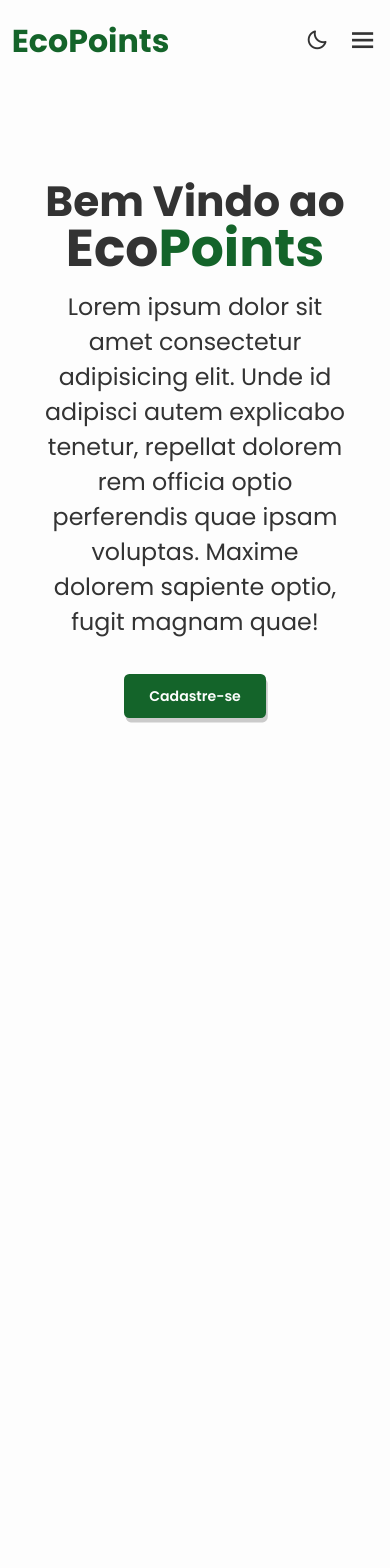
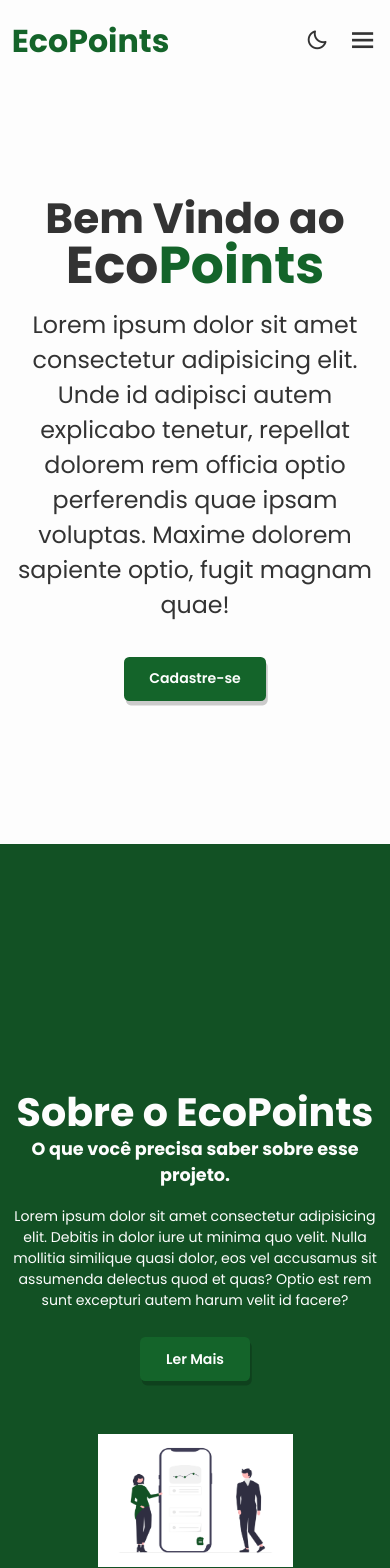
Before and after one commit to Sprint3-grupo7/FrontEnd, a React (Vite) app in the folder sprint3frontend/: page / in a window 390 px wide. Shown: the top 1568 px of the page. Before the commit the page ends 844 px from the top, so only its background shows below. Built offline with nearby package versions, Linux system fonts and the light colour scheme.

Commit message:
Adicionado página sobre e trabalhando na responsividade

```diff
--- a/sprint3frontend/src/App.jsx
+++ b/sprint3frontend/src/App.jsx
@@ -2,6 +2,7 @@
 import './App.css'
 import Header from './componentes/header'
 import Principal from './componentes/principal'
+import Sobre from './componentes/sobre'
 
 function App() {
 
@@ -9,6 +10,7 @@ function App() {
     <>
       <Header />
       <Principal />
+      <Sobre />
     </>
   )
 }
--- a/sprint3frontend/src/componentes/header/index.jsx
+++ b/sprint3frontend/src/componentes/header/index.jsx
@@ -2,7 +2,7 @@ import './header.css'
 
 
 const Header = () => {
-    let darkModeIcon = document.querySelector('#darkMode-icon');
+
 
     return (
         <header className="header">
@@ -16,12 +16,15 @@ const Header = () => {
             </nav>
 
             <div className="bx bx-moon" id="darkMode-icon" onClick={() => {
+                let darkModeIcon = document.querySelector('#darkMode-icon');
                 darkModeIcon.classList.toggle('bx-sun');
                 document.body.classList.toggle('modo-escuro');
             }}></div>
 
 
             <div className="bx bx-menu" id="menu-icon" onClick={() => {
+                const menuIcon = document.querySelector('#menu-icon');
+                let navbar = document.querySelector('.navbar');
                 menuIcon.classList.toggle('bx-x');
                 navbar.classList.toggle('active');
             }}></div>
@@ -30,8 +33,7 @@ const Header = () => {
 }
 
 
-const menuIcon = document.querySelector('#menu-icon');
-let navbar = document.querySelector('.navbar');
+
 let sections = document.querySelectorAll('section');
 let navLinks = document.querySelectorAll('header nav a');
 
@@ -55,10 +57,6 @@ window.onscroll = () => {
     let header = document.querySelector('.header');
 
     header.classList.toggle('sticky', window.scrollY > 100);
-
-    menuIcon.classList.remove('bx-x')
-    navbar.classList.remove('active');
-
 };
 
 
--- /dev/null
+++ b/sprint3frontend/src/componentes/sobre/index.jsx
@@ -0,0 +1,27 @@
+import './sobre.css'
+import imagemSobre from './imagemSobre.png'
+
+const Sobre = () => {
+    return (
+        <section className="sobre" id="sobre">
+            <div className='imagem-sobre'>
+                <img src={imagemSobre} alt="imagem reciclagem"/>
+            </div>
+
+            <div className="conteudo-sobre">
+                <h2 className="heading">Sobre o EcoPoints</h2>
+                <h3>O que você precisa saber sobre esse projeto.</h3>
+                <p>Lorem ipsum dolor sit amet consectetur adipisicing elit.
+                    Debitis in dolor iure ut minima quo velit. Nulla mollitia
+                    similique quasi dolor, eos vel accusamus sit assumenda
+                    delectus quod et quas? Optio est rem sunt excepturi autem
+                    harum velit id facere?</p>
+
+                <a href="#" className="btn">Ler Mais</a>
+
+            </div>
+        </section>
+    )
+}
+
+export default Sobre
--- /dev/null
+++ b/sprint3frontend/src/componentes/sobre/sobre.css
@@ -0,0 +1,58 @@
+.sobre{
+    display: flex;
+    justify-content: center;
+    align-items: center;
+    gap: 4rem;
+    background-color: #125124;
+    color: #fdfdfd;
+}
+
+.imagem-sobre{
+    width: 50vw;
+    display: flex;
+    height: 25vw;
+}
+
+.heading{
+    font-size: 4.5rem;
+    text-align: center;
+}
+
+.conteudo-sobre h2{
+    text-align: left;
+    line-height: 1.2;
+}
+
+.conteudo-sobre h3{
+    font-size: 2rem;
+}
+
+.conteudo-sobre p{
+    font-size: 1.6rem;
+    margin: 2rem 0 3rem;
+}
+
+@media (max-width: 1024px){
+    section{
+        padding: 10rem 3% 2rem;
+    }
+}
+
+@media (max-width: 760px) {
+    .sobre{
+        flex-direction: column-reverse;
+        text-align: center;
+        justify-content: center;
+        height: auto;
+    }
+
+    .conteudo-sobre h2{
+        text-align: center;
+    }
+
+    .imagem-sobre img{
+        width: 50vw;
+        height: 34vw;
+        margin-top: 2rem;
+    }
+}
```
Also changed, not shown: sprint3frontend/src/App.css (line endings or trailing spaces), sprint3frontend/src/componentes/principal/principal.css (line endings or trailing spaces), sprint3frontend/src/componentes/sobre/imagemSobre.png (added).
